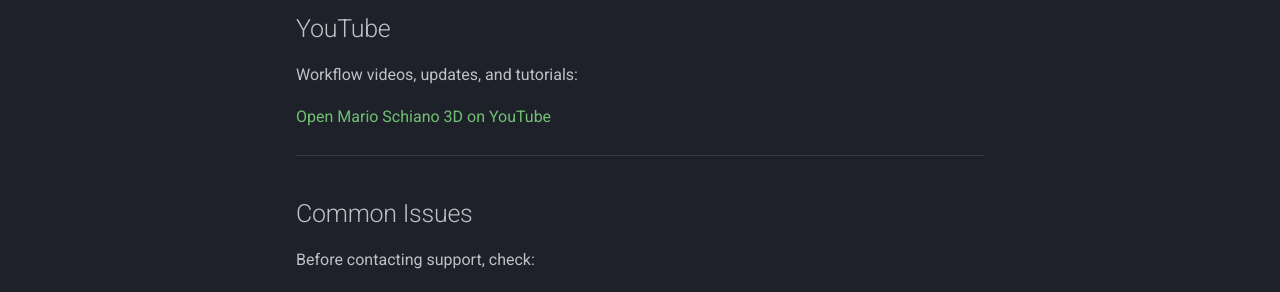
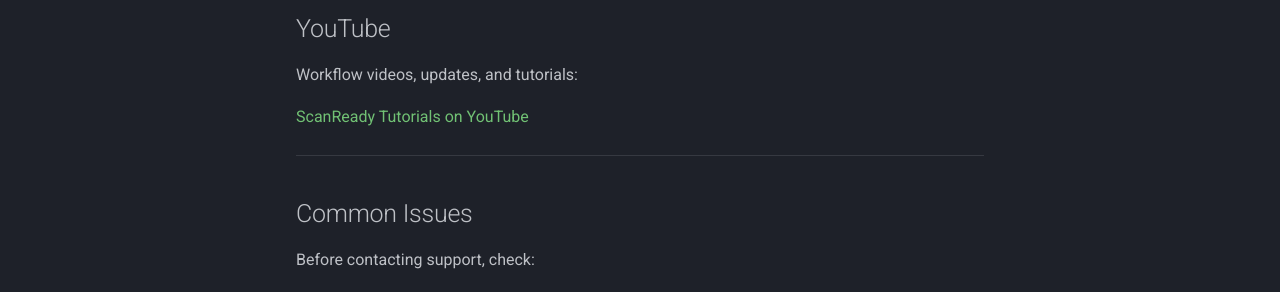
Before and after one commit to marioschiano/scanready-docs, an MkDocs documentation site: the page built from docs/support.md, in a window 1280 px wide and 900 px high. Shown: the part 444-736 px from the top of the window. Built offline with MkDocs 1.6.1 and Material for MkDocs 9.7.7, drawn with Linux system fonts in a browser that asks for light colours.

Commit message:
Update YouTube tutorial link label

```diff
--- a/docs/support.md
+++ b/docs/support.md
@@ -16,7 +16,7 @@
 
 Workflow videos, updates, and tutorials:
 
-[Open Mario Schiano 3D on YouTube](https://www.youtube.com/@marioschiano3d)
+[ScanReady Tutorials on YouTube](https://www.youtube.com/@marioschiano3d)
 
 ---
 
```
Also changed, not shown: docs/index.md (+1 -1 lines).
